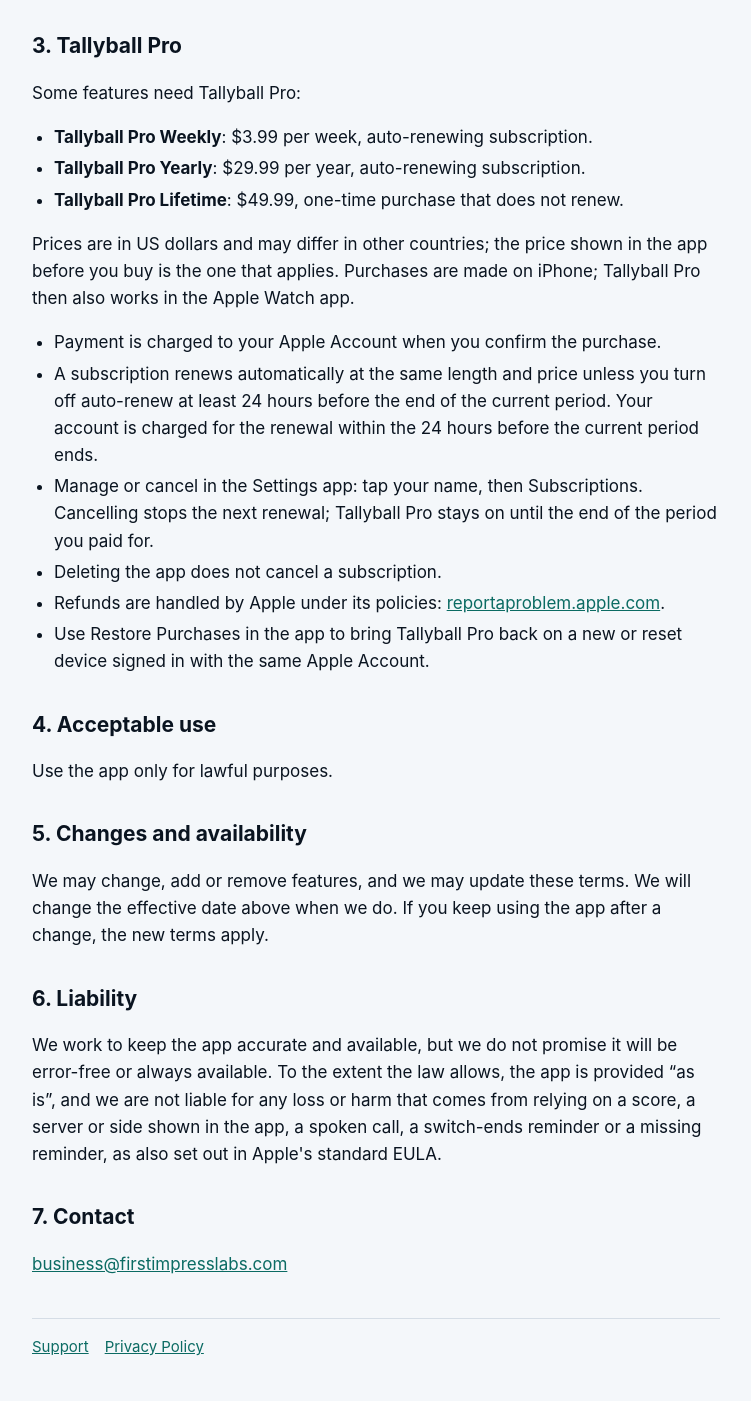
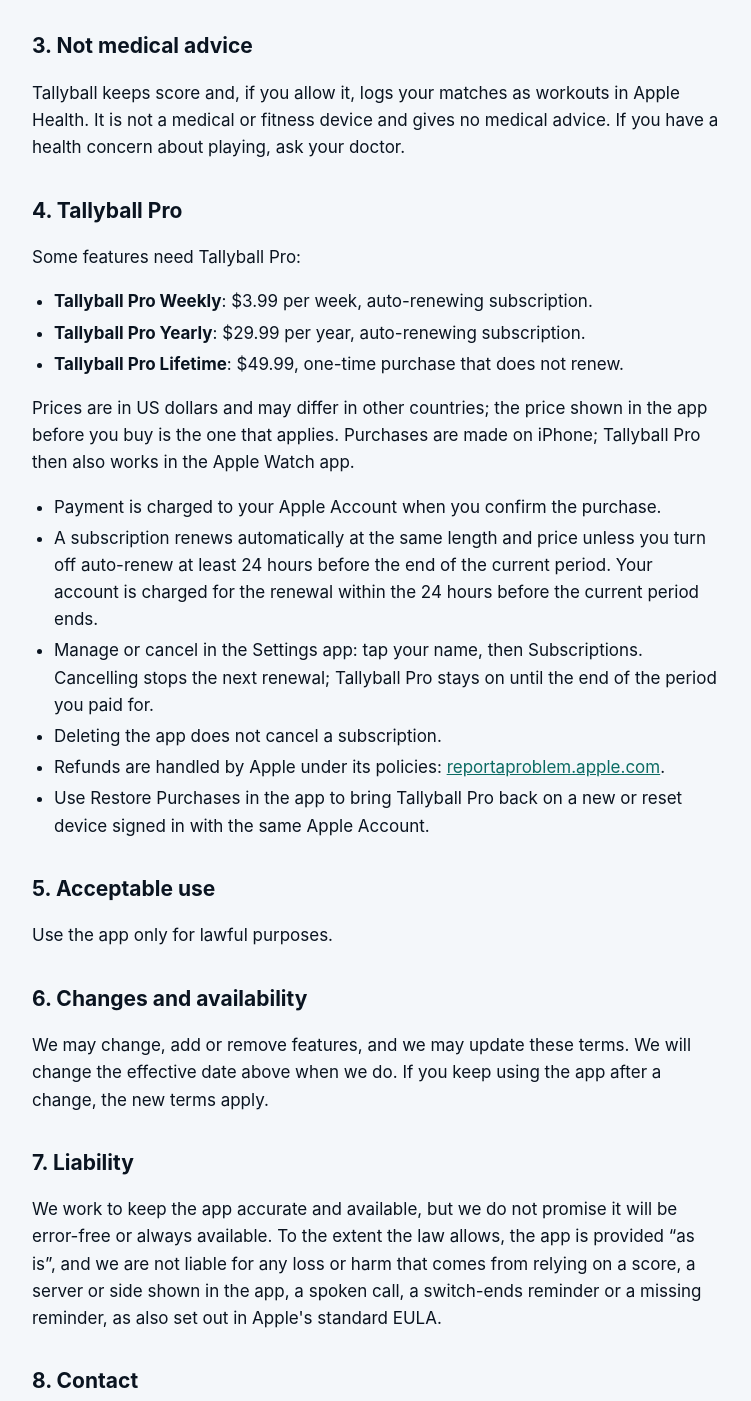
Before and after one commit to Swapnil-jain/Swapnil-jain.github.io, a plain HTML site: page tallyball/terms.html in a window 1280 px wide. Shown: the part 749-2150 px from the top of the page, without its empty margins (264-1015 px from the left). Drawn offline with Linux system fonts and the light colour scheme.

Commit message:
Tallyball legal pages: the Watch logs match workouts to Apple Health (write only), not medical advice

```diff
--- a/tallyball/terms.html
+++ b/tallyball/terms.html
@@ -68,7 +68,10 @@ nav a { margin-right: 16px; }
 </ul>
 </div>
 
-<h2>3. Tallyball Pro</h2>
+<h2>3. Not medical advice</h2>
+<p>Tallyball keeps score and, if you allow it, logs your matches as workouts in Apple Health. It is not a medical or fitness device and gives no medical advice. If you have a health concern about playing, ask your doctor.</p>
+
+<h2>4. Tallyball Pro</h2>
 <p>Some features need Tallyball Pro:</p>
 <ul>
   <li><strong>Tallyball Pro Weekly</strong>: $3.99 per week, auto-renewing subscription.</li>
@@ -85,16 +88,16 @@ nav a { margin-right: 16px; }
   <li>Use Restore Purchases in the app to bring Tallyball Pro back on a new or reset device signed in with the same Apple Account.</li>
 </ul>
 
-<h2>4. Acceptable use</h2>
+<h2>5. Acceptable use</h2>
 <p>Use the app only for lawful purposes.</p>
 
-<h2>5. Changes and availability</h2>
+<h2>6. Changes and availability</h2>
 <p>We may change, add or remove features, and we may update these terms. We will change the effective date above when we do. If you keep using the app after a change, the new terms apply.</p>
 
-<h2>6. Liability</h2>
+<h2>7. Liability</h2>
 <p>We work to keep the app accurate and available, but we do not promise it will be error-free or always available. To the extent the law allows, the app is provided “as is”, and we are not liable for any loss or harm that comes from relying on a score, a server or side shown in the app, a spoken call, a switch-ends reminder or a missing reminder, as also set out in Apple's standard EULA.</p>
 
-<h2>7. Contact</h2>
+<h2>8. Contact</h2>
 <p><a href="mailto:business@firstimpresslabs.com">business@firstimpresslabs.com</a></p>
 
 <nav><a href="support.html">Support</a><a href="privacy.html">Privacy Policy</a></nav>
```
Also changed, not shown: tallyball/privacy.html (+10 -0 lines), tallyball/support.html (+2 -2 lines).
